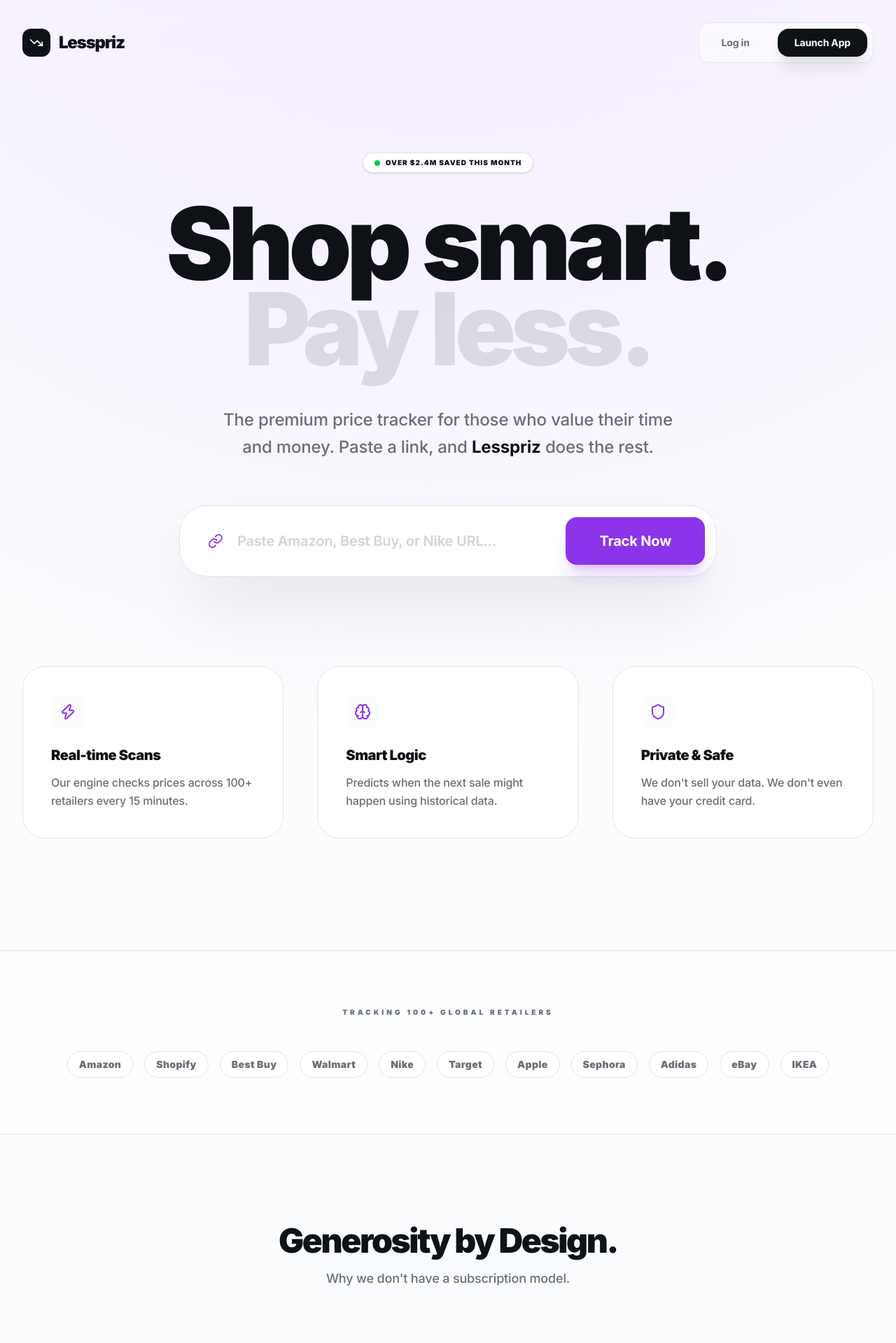
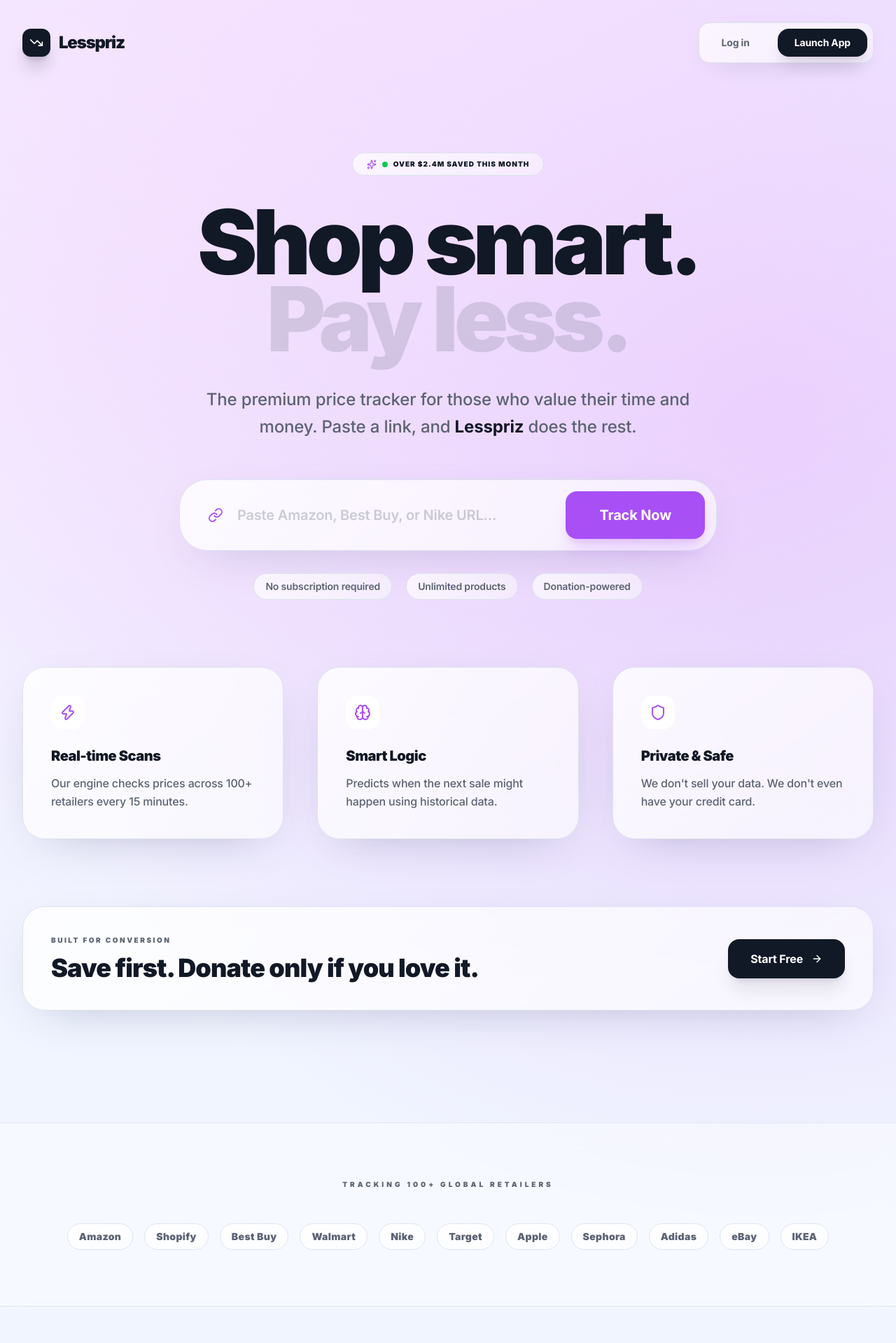
Before and after one commit to mhdrishou/lesspriz-saas, a Next.js app: page / in a window 1280 px wide. Shown: the top 1919 px of the page at 70% size. Built offline with nearby package versions, Linux system fonts and the light colour scheme; no server answers.

Commit message:
feat: add feedback API, review page, and update UI/pages

```diff
--- a/src/app/globals.css
+++ b/src/app/globals.css
@@ -1,13 +1,13 @@
 @import "tailwindcss";
 
 :root {
-  --bg: oklch(99% 0.002 240);
+  --bg: oklch(97% 0.015 262);
   --surface: oklch(100% 0 0);
-  --fg: oklch(18% 0.012 250);
-  --muted: oklch(54% 0.012 250);
-  --border: oklch(92% 0.005 250);
-  --accent: oklch(55% 0.25 300);
-  --accent-soft: oklch(95% 0.05 300);
+  --fg: oklch(21% 0.03 264);
+  --muted: oklch(50% 0.028 264);
+  --border: oklch(90% 0.02 264);
+  --accent: oklch(62% 0.24 305);
+  --accent-soft: oklch(94% 0.08 305);
 }
 
 @theme inline {
@@ -24,7 +24,10 @@
 }
 
 body {
-  background-color: var(--bg);
+  background:
+    radial-gradient(circle at 10% 15%, color-mix(in oklab, var(--accent) 13%, white) 0%, transparent 40%),
+    radial-gradient(circle at 90% 0%, color-mix(in oklab, #56c7ff 20%, white) 0%, transparent 36%),
+    var(--bg);
   color: var(--fg);
   font-family: 'Inter', system-ui, sans-serif;
   -webkit-font-smoothing: antialiased;
@@ -49,13 +52,16 @@
 .tabular { font-variant-numeric: tabular-nums; }
 
 .glass {
-  background: rgba(255, 255, 255, 0.6);
-  backdrop-filter: blur(20px);
-  border: 1px solid var(--border);
+  background: linear-gradient(135deg, rgba(255, 255, 255, 0.72), rgba(255, 255, 255, 0.45));
+  backdrop-filter: blur(24px);
+  border: 1px solid color-mix(in srgb, var(--border) 88%, white);
+  box-shadow: 0 10px 40px -20px rgba(26, 28, 56, 0.25);
 }
 
 .hero-gradient {
-  background: radial-gradient(circle at 50% -20%, var(--accent-soft) 0%, transparent 50%);
+  background:
+    radial-gradient(circle at 50% -20%, var(--accent-soft) 0%, transparent 52%),
+    radial-gradient(circle at 85% 20%, color-mix(in srgb, var(--accent) 30%, white) 0%, transparent 46%);
 }
 
 .text-balance { text-wrap: balance; }
@@ -71,3 +77,10 @@
 .animate-float {
   animation: float 6s ease-in-out infinite;
 }
+
+.glass-card {
+  background: linear-gradient(145deg, rgba(255, 255, 255, 0.82), rgba(255, 255, 255, 0.58));
+  border: 1px solid color-mix(in srgb, var(--border) 85%, white);
+  backdrop-filter: blur(20px);
+  box-shadow: 0 20px 70px -35px rgba(38, 47, 89, 0.35);
+}
--- a/src/app/page.tsx
+++ b/src/app/page.tsx
@@ -2,21 +2,21 @@
 
 import React, { useState } from "react";
 import { motion } from "framer-motion";
-import { TrendingDown, Zap, Brain, Shield, Link as LinkIcon, Heart, CheckCircle, XCircle } from "lucide-react";
+import { TrendingDown, Zap, Brain, Shield, Link as LinkIcon, Heart, CheckCircle, XCircle, Sparkles, ArrowRight } from "lucide-react";
 import { Button } from "@/components/Button";
 import { SignInButton, SignUpButton, UserButton, useAuth } from "@clerk/nextjs";
 
 import Link from "next/link";
 
 const SupportedStores = () => (
-  <div className="py-20 border-y border-border bg-white/50 overflow-hidden">
+  <div className="py-20 border-y border-border/70 bg-white/40 overflow-hidden backdrop-blur-lg">
     <div className="max-w-7xl mx-auto px-8">
       <p className="text-center text-[10px] font-black uppercase tracking-[0.4em] text-muted mb-12">Tracking 100+ Global Retailers</p>
       <div className="flex flex-wrap justify-center items-center gap-3 md:gap-4 transition-all duration-700">
         {["Amazon", "Shopify", "Best Buy", "Walmart", "Nike", "Target", "Apple", "Sephora", "Adidas", "eBay", "IKEA"].map((store) => (
           <span
             key={store}
-            className="px-4 py-2 rounded-full border border-border bg-white text-xs md:text-sm font-black tracking-wide text-muted hover:text-fg hover:border-fg/20"
+            className="px-4 py-2 rounded-full border border-border/70 glass-card text-xs md:text-sm font-black tracking-wide text-muted hover:text-fg hover:border-fg/20"
           >
             {store}
           </span>
@@ -33,7 +33,7 @@
       <p className="text-muted text-lg font-medium">Why we don&apos;t have a subscription model.</p>
     </div>
     <div className="grid grid-cols-1 md:grid-cols-2 gap-12">
-      <div className="p-12 rounded-4xl bg-white border border-border">
+      <div className="p-12 rounded-4xl glass-card">
         <h3 className="text-2xl font-black mb-8">The &quot;Other&quot; Guys</h3>
         <ul className="space-y-6">
           {["$15/month subscription", "Locked features", "Aggressive upsells", "Tracking limits", "Ads in your inbox"].map(item => (
@@ -43,7 +43,7 @@
           ))}
         </ul>
       </div>
-      <div className="p-12 rounded-4xl bg-accent/[0.03] border-2 border-accent/20 relative overflow-hidden">
+      <div className="p-12 rounded-4xl bg-accent/[0.05] border-2 border-accent/20 relative overflow-hidden">
         <div className="absolute top-0 right-0 p-8">
           <Heart className="w-12 h-12 text-accent fill-accent/10" />
         </div>
@@ -66,9 +66,9 @@
 
   return (
     <div className="hero-gradient min-h-screen">
-      <nav className="p-6 md:p-8 flex justify-between items-center max-w-7xl mx-auto w-full sticky top-0 z-[100] backdrop-blur-xl">
+      <nav className="p-6 md:p-8 flex justify-between items-center max-w-7xl mx-auto w-full sticky top-0 z-[100]">
         <div className="flex items-center gap-3 font-black text-2xl tracking-tighter">
-          <div className="w-10 h-10 bg-fg rounded-xl flex items-center justify-center text-white">
+          <div className="w-10 h-10 bg-fg rounded-xl flex items-center justify-center text-white shadow-xl shadow-fg/20">
             <TrendingDown className="w-5 h-5" />
           </div>
           Lesspriz
@@ -96,18 +96,19 @@
 
       <main className="max-w-7xl mx-auto px-6 md:px-8 pt-16 md:pt-24 pb-32 md:pb-40 text-center">
         <motion.div initial={{ opacity: 0, y: 20 }} animate={{ opacity: 1, y: 0 }} transition={{ duration: 0.8 }}>
-          <div className="inline-flex items-center gap-2 px-4 py-1.5 rounded-full bg-white border border-border text-[10px] font-black uppercase tracking-widest mb-10 shadow-sm">
+          <div className="inline-flex items-center gap-2 px-5 py-2 rounded-full glass text-[10px] font-black uppercase tracking-widest mb-10 shadow-sm">
+            <Sparkles className="w-3.5 h-3.5 text-accent" />
             <span className="w-2 h-2 rounded-full bg-green-500 animate-pulse" />
             Over $2.4M saved this month
           </div>
-          <h1 className="text-5xl sm:text-6xl md:text-[9rem] font-black tracking-tighter leading-[0.9] md:leading-[0.85] mb-10 md:mb-12 text-balance">
+          <h1 className="text-5xl sm:text-6xl md:text-[8rem] font-black tracking-tighter leading-[0.9] md:leading-[0.86] mb-8 md:mb-10 text-balance">
             Shop smart. <br /> <span className="text-muted/20">Pay less.</span>
           </h1>
-          <p className="text-lg md:text-2xl text-muted max-w-2xl mx-auto mb-12 md:mb-16 font-medium leading-relaxed">
+          <p className="text-lg md:text-2xl text-muted max-w-3xl mx-auto mb-12 md:mb-14 font-medium leading-relaxed">
             The premium price tracker for those who value their time and money. Paste a link, and <span className="text-fg font-bold">Lesspriz</span> does the rest.
           </p>
 
-          <div className="max-w-3xl mx-auto p-4 bg-white border border-border rounded-[2.5rem] shadow-[0_48px_96px_-24px_rgba(0,0,0,0.12)] flex flex-col md:flex-row gap-4 mb-32 group focus-within:ring-8 ring-accent/5 transition-all">
+          <div className="max-w-3xl mx-auto p-4 glass-card rounded-[2.5rem] flex flex-col md:flex-row gap-4 mb-8 group focus-within:ring-8 ring-accent/5 transition-all">
             <div className="flex-1 flex items-center gap-5 px-6">
               <LinkIcon className="w-6 h-6 text-accent" />
               <input
@@ -122,6 +123,11 @@
                 <Button variant="accent" className="py-5 px-12 text-xl w-full md:w-auto">Track Now</Button>
             </Link>
           </div>
+          <div className="mb-24 flex flex-wrap justify-center items-center gap-5 text-xs md:text-sm text-muted font-semibold">
+            <span className="glass px-4 py-2 rounded-full">No subscription required</span>
+            <span className="glass px-4 py-2 rounded-full">Unlimited products</span>
+            <span className="glass px-4 py-2 rounded-full">Donation-powered</span>
+          </div>
         </motion.div>
 
         <div className="grid grid-cols-1 md:grid-cols-3 gap-12 text-left">
@@ -130,8 +136,8 @@
             { title: "Smart Logic", desc: "Predicts when the next sale might happen using historical data.", icon: Brain },
             { title: "Private & Safe", desc: "We don't sell your data. We don't even have your credit card.", icon: Shield }
           ].map((feat, i) => (
-            <motion.div key={feat.title} initial={{ opacity: 0, y: 20 }} animate={{ opacity: 1, y: 0 }} transition={{ delay: 0.2 + i * 0.1 }} className="p-10 rounded-4xl bg-white border border-border hover:shadow-xl transition-all">
-              <div className="w-12 h-12 rounded-2xl bg-bg flex items-center justify-center mb-6">
+            <motion.div key={feat.title} initial={{ opacity: 0, y: 20 }} animate={{ opacity: 1, y: 0 }} transition={{ delay: 0.2 + i * 0.1 }} className="p-10 rounded-4xl glass-card hover:-translate-y-1 transition-all">
+              <div className="w-12 h-12 rounded-2xl bg-white flex items-center justify-center mb-6">
                 <feat.icon className="text-accent w-6 h-6" />
               </div>
               <h3 className="text-xl font-black mb-3 tracking-tight">{feat.title}</h3>
@@ -139,12 +145,25 @@
             </motion.div>
           ))}
         </div>
+        <section className="mt-24 rounded-[2rem] glass-card p-8 md:p-10 text-left">
+          <div className="flex flex-col md:flex-row items-start md:items-center justify-between gap-6">
+            <div>
+              <p className="text-[10px] font-black uppercase tracking-[0.25em] text-muted mb-3">Built for conversion</p>
+              <h3 className="text-3xl md:text-4xl font-black tracking-tight">Save first. Donate only if you love it.</h3>
+            </div>
+            <Link href={userId ? "/dashboard" : "/sign-up"}>
+              <Button className="px-8 py-4">
+                Start Free <ArrowRight className="w-4 h-4" />
+              </Button>
+            </Link>
+          </div>
+        </section>
       </main>
 
       <SupportedStores />
       <PricingComparison />
 
-      <footer className="py-20 border-t border-border bg-white">
+      <footer className="py-20 border-t border-border/70 bg-white/60 backdrop-blur-xl">
         <div className="max-w-7xl mx-auto px-8 flex flex-col md:flex-row justify-between items-center gap-12">
           <div className="flex items-center gap-3 font-black text-2xl tracking-tighter">
             <div className="w-10 h-10 bg-fg rounded-xl flex items-center justify-center text-white">
@@ -152,13 +171,13 @@
             </div>
             Lesspriz
           </div>
-          <div className="flex gap-8 md:gap-12 text-xs font-black uppercase tracking-widest text-muted">
+          <div className="flex gap-8 md:gap-10 text-xs font-black uppercase tracking-widest text-muted">
             <Link href="/privacy" className="hover:text-fg transition-colors">Privacy</Link>
             <Link href="/terms" className="hover:text-fg transition-colors">Terms</Link>
-            <a href="https://x.com" target="_blank" rel="noopener noreferrer" className="hover:text-fg transition-colors">Twitter</a>
+            <Link href="/review" className="hover:text-fg transition-colors">Reviews</Link>
             <Link href="/contact" className="hover:text-fg transition-colors">Contact</Link>
           </div>
-          <p className="text-xs font-bold text-muted">© 2026 Lesspriz. Donation-powered price tracking.</p>
+          <p className="text-xs font-bold text-muted">© 2026 Lesspriz. Built for smart shoppers.</p>
         </div>
       </footer>
     </div>
--- a/src/app/privacy/page.tsx
+++ b/src/app/privacy/page.tsx
@@ -2,8 +2,8 @@
 
 export default function PrivacyPage() {
   return (
-    <main className="min-h-screen bg-bg px-6 py-16">
-      <div className="mx-auto max-w-3xl rounded-4xl border border-border bg-white p-8 md:p-12">
+    <main className="min-h-screen hero-gradient px-6 py-16">
+      <div className="mx-auto max-w-3xl rounded-4xl glass-card p-8 md:p-12">
         <p className="text-xs font-black uppercase tracking-[0.2em] text-muted mb-4">Legal</p>
         <h1 className="text-4xl font-black tracking-tight mb-6">Privacy Policy</h1>
         <div className="space-y-5 text-sm leading-7 text-muted">
@@ -12,7 +12,7 @@
           <p>We only send product and alert-related emails needed for the service.</p>
           <p>If you need data removal support, contact us from the contact page and include your account email.</p>
         </div>
-        <Link href="/" className="mt-8 inline-flex text-sm font-bold text-accent hover:opacity-80">
+        <Link href="/" className="mt-8 inline-flex text-sm font-bold text-accent hover:opacity-80 glass px-4 py-2 rounded-full">
           Back to home
         </Link>
       </div>
--- a/src/app/terms/page.tsx
+++ b/src/app/terms/page.tsx
@@ -2,8 +2,8 @@
 
 export default function TermsPage() {
   return (
-    <main className="min-h-screen bg-bg px-6 py-16">
-      <div className="mx-auto max-w-3xl rounded-4xl border border-border bg-white p-8 md:p-12">
+    <main className="min-h-screen hero-gradient px-6 py-16">
+      <div className="mx-auto max-w-3xl rounded-4xl glass-card p-8 md:p-12">
         <p className="text-xs font-black uppercase tracking-[0.2em] text-muted mb-4">Legal</p>
         <h1 className="text-4xl font-black tracking-tight mb-6">Terms of Service</h1>
         <div className="space-y-5 text-sm leading-7 text-muted">
@@ -12,7 +12,7 @@
           <p>You are responsible for using lawful product links and complying with retailer policies.</p>
           <p>Donations are optional and help keep the service free for all users.</p>
         </div>
-        <Link href="/" className="mt-8 inline-flex text-sm font-bold text-accent hover:opacity-80">
+        <Link href="/" className="mt-8 inline-flex text-sm font-bold text-accent hover:opacity-80 glass px-4 py-2 rounded-full">
           Back to home
         </Link>
       </div>
```
Also changed, not shown: src/app/api/feedback/route.ts (added, +37 -0 lines), src/app/contact/page.tsx (+13 -8 lines), src/app/layout.tsx (+9 -1 lines), src/app/review/page.tsx (added, +111 -0 lines), src/app/sign-in/[[...sign-in]]/page.tsx (+5 -4 lines), src/app/sign-up/[[...sign-up]]/page.tsx (+5 -4 lines), src/components/DashboardContent.tsx (+14 -14 lines), src/app/icon.svg (added).
